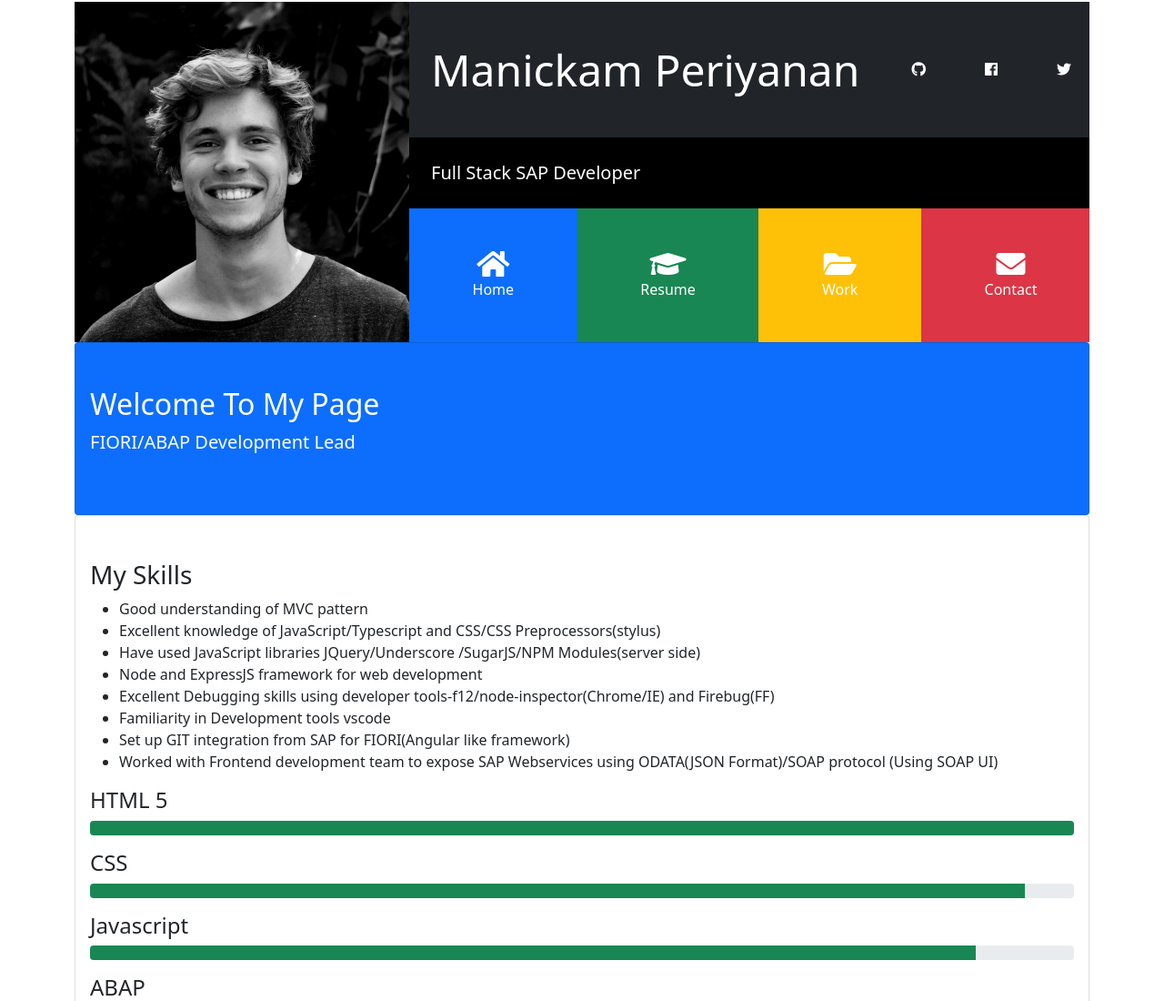
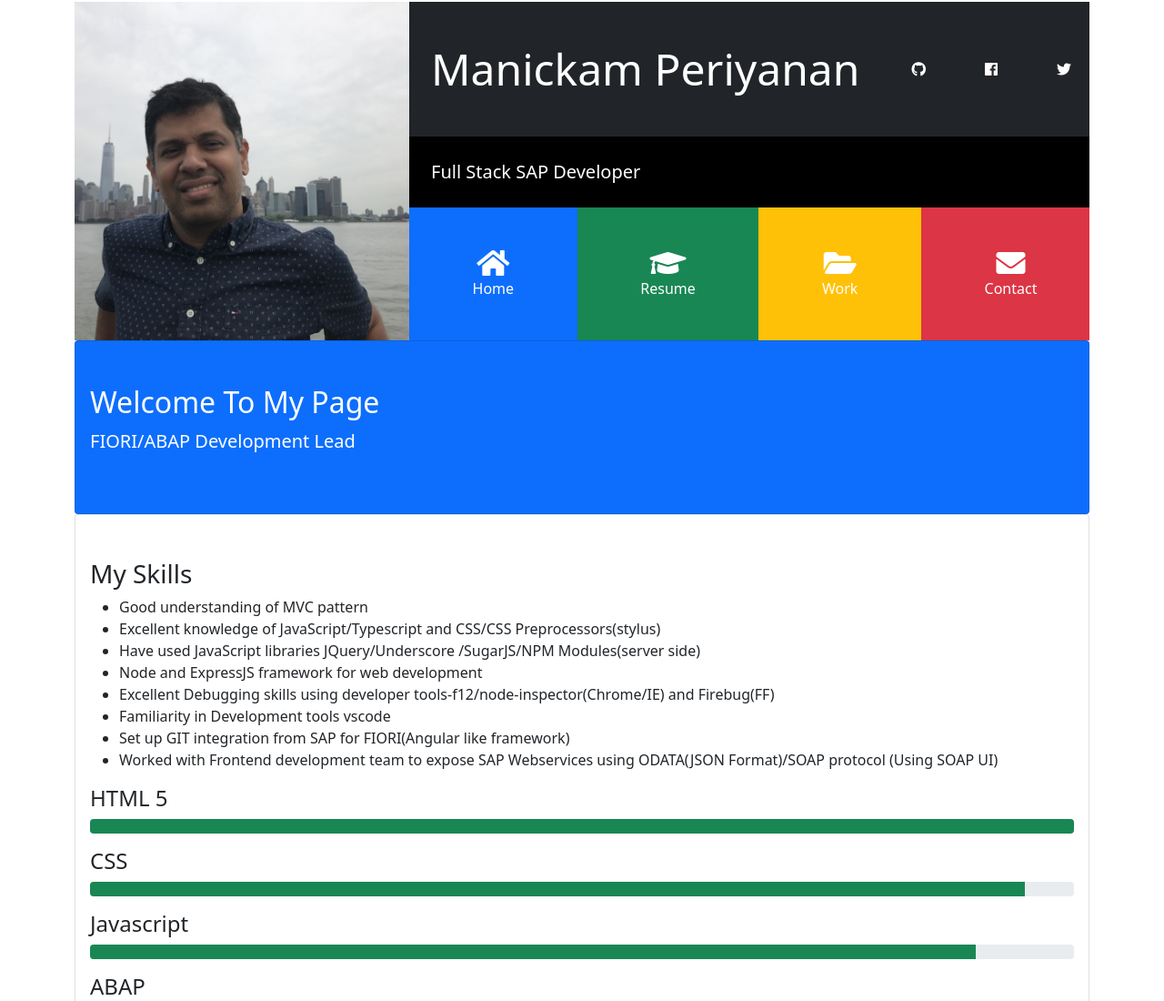
Before and after one commit to skandasoft/portfolio, a plain HTML site: page index.html in a window 1280 px wide. Shown: the top 1100 px of the page at 91% size. Drawn offline with nearby package versions, Linux system fonts and the light colour scheme; some packages are replaced by stand-ins of ours; a script that the page names is missing.

Commit message:
update picture

```diff
--- a/index.html
+++ b/index.html
@@ -33,7 +33,7 @@
       <div id="main-header">
         <div class="row no-gutters">
           <div class="col-lg-4 col-md-5 p-0">
-            <img src="img/person1.jpg" class="img-fluid d-fluid" alt="" />
+            <img src="img/person1.png" class="img-fluid d-fluid" alt="" />
           </div>
           <div
             class="col-lg-8 col-md-7 d-flex flex-column align-items-stretch p-0"
```
Also changed, not shown: img/person1.PNG (added), img/person2.jpg (added), img/person3.jpg (added), img/person4.jpg (added), img/person5.jpg (added), img/person6.jpg (added).
